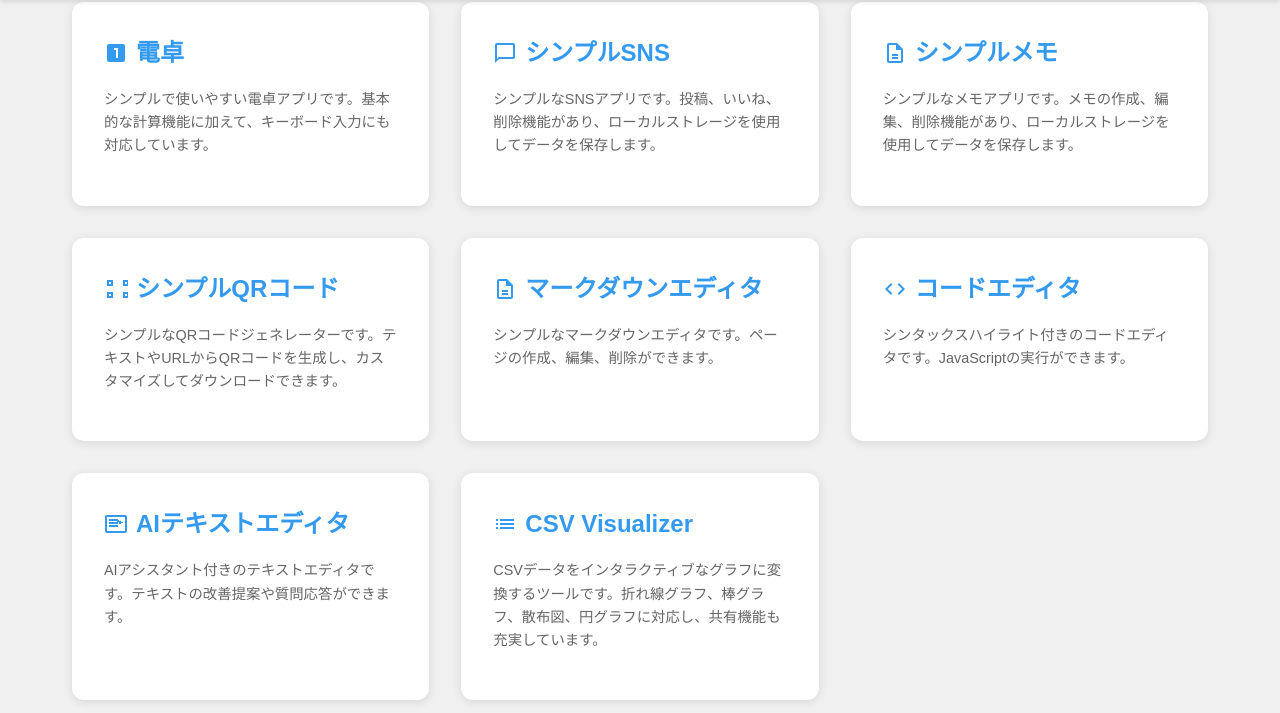
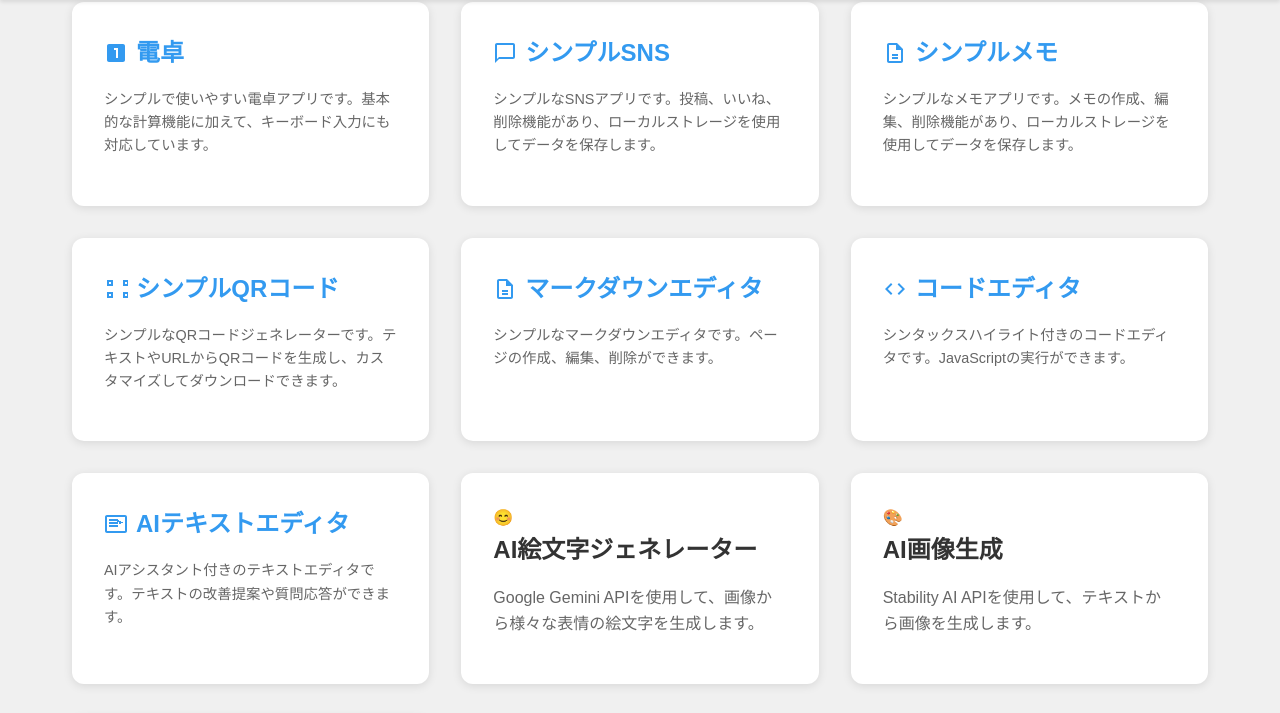
Before and after one commit to Nekodigi/AI-Generated-Solutions, a plain HTML site: page index.html in a window 1280 px wide. Shown: the part 70-783 px from the top of the page. Drawn offline with Linux system fonts and the light colour scheme; files that its build step writes are made by us from their sources.

Commit message:
refactor: ディレクトリ構造の整理 - image-generatorをai-emoji-generatorにリネーム - CSV Visualizerを削除 - index.htmlを更新

```diff
--- a/index.html
+++ b/index.html
@@ -221,24 +221,25 @@
           </p>
         </a>
 
-        <a href="csv-visualizer/index.html" class="app-card">
-          <h2 class="app-title">
-            <svg
-              xmlns="http://www.w3.org/2000/svg"
-              width="24"
-              height="24"
-              viewBox="0 0 24 24"
-              fill="currentColor"
-            >
-              <path
-                d="M3 13h2v-2H3v2zm0 4h2v-2H3v2zm0-8h2V7H3v2zm4 4h14v-2H7v2zm0 4h14v-2H7v2zM7 7v2h14V7H7zm-4 6h2v-2H3v2zm0 4h2v-2H3v2zm0-8h2V7H3v2zm4 4h14v-2H7v2zm0 4h14v-2H7v2zM7 7v2h14V7H7z"
-              />
-            </svg>
-            CSV Visualizer
-          </h2>
-          <p class="app-description">
-            CSVデータをインタラクティブなグラフに変換するツールです。折れ線グラフ、棒グラフ、散布図、円グラフに対応し、共有機能も充実しています。
+        <a href="ai-emoji-generator/index.html" class="app-card">
+          <div class="app-icon">😊</div>
+          <h2>AI絵文字ジェネレーター</h2>
+          <p>
+            Google Gemini
+            APIを使用して、画像から様々な表情の絵文字を生成します。
           </p>
+        </a>
+
+        <a href="ai-image-generator/index.html" class="app-card">
+          <div class="app-icon">🎨</div>
+          <h2>AI画像生成</h2>
+          <p>Stability AI APIを使用して、テキストから画像を生成します。</p>
+        </a>
+
+        <a href="ai-code-generator/index.html" class="app-card">
+          <div class="app-icon">💻</div>
+          <h2>AIコード生成</h2>
+          <p>OpenAI APIを使用して、自然言語からコードを生成します。</p>
         </a>
       </div>
     </div>
```
Also changed, not shown: ai-emoji-generator/index.html (renamed from image-generator/index.html).
